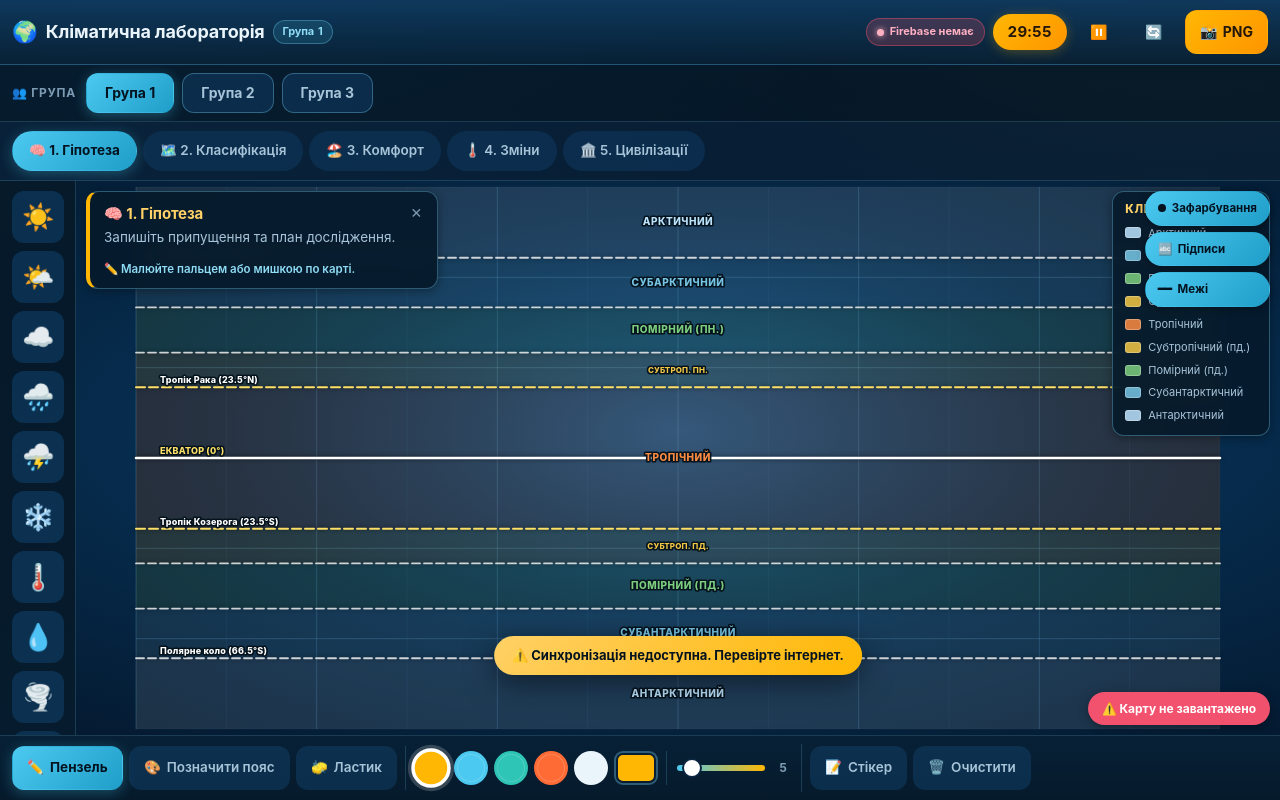
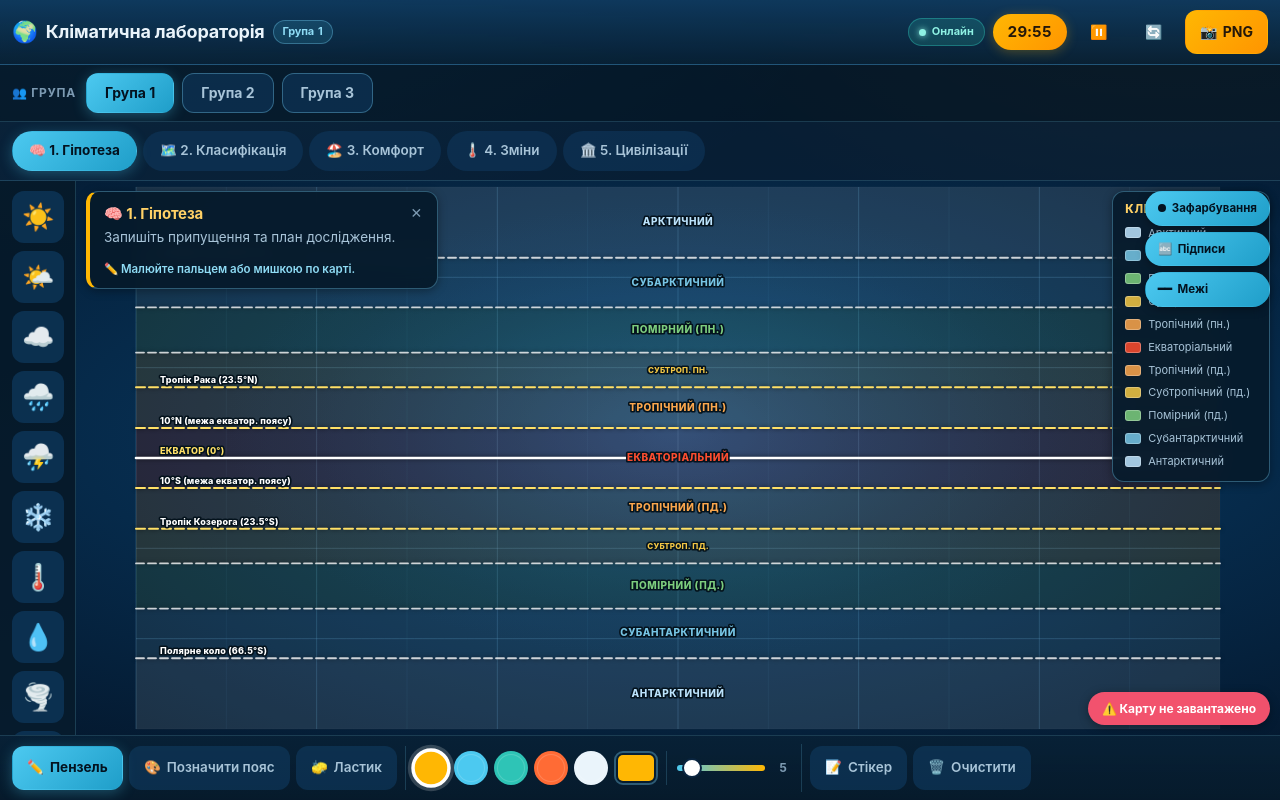
Before and after one commit to Lessa2332/2209klimat, a plain HTML site: page index.html in a window 1280 px wide. Drawn offline with nearby package versions, Linux system fonts and the light colour scheme; no server answers.

Commit message:
Update index.html

```diff
--- a/index.html
+++ b/index.html
@@ -81,30 +81,17 @@ input,textarea{font:inherit;color:inherit}
   color:var(--rain-soft);white-space:nowrap;}
 .header-controls{display:flex;align-items:center;gap:8px;flex:0 0 auto}
 
-/* ІНДИКАТОР ЗВ'ЯЗКУ */
-.net-indicator{
-  display:inline-flex;align-items:center;gap:6px;
-  padding:5px 10px;border-radius:999px;
-  font-size:11px;font-weight:700;
-  background:rgba(46,196,182,.2);color:#8ef0e2;
-  border:1px solid rgba(46,196,182,.4);
-  white-space:nowrap;
-}
-.net-indicator[data-online="false"]{
-  background:rgba(255,84,112,.2);color:#ffb1c2;
-  border-color:rgba(255,84,112,.4);
-}
-.net-indicator[data-online="unknown"]{
-  background:rgba(255,183,3,.2);color:#ffdf8a;
-  border-color:rgba(255,183,3,.4);
-}
-.net-indicator__dot{
-  width:7px;height:7px;border-radius:50%;background:currentColor;
-  box-shadow:0 0 6px currentColor;
-}
-@media (max-width:520px){
-  .net-indicator span:not(.net-indicator__dot){display:none}
-}
+.net-indicator{display:inline-flex;align-items:center;gap:6px;
+  padding:5px 10px;border-radius:999px;font-size:11px;font-weight:700;
+  background:rgba(46,196,182,.2);color:#8ef0e2;border:1px solid rgba(46,196,182,.4);
+  white-space:nowrap;}
+.net-indicator[data-online="false"]{background:rgba(255,84,112,.2);color:#ffb1c2;
+  border-color:rgba(255,84,112,.4);}
+.net-indicator[data-online="unknown"]{background:rgba(255,183,3,.2);color:#ffdf8a;
+  border-color:rgba(255,183,3,.4);}
+.net-indicator__dot{width:7px;height:7px;border-radius:50%;background:currentColor;
+  box-shadow:0 0 6px currentColor;}
+@media (max-width:520px){.net-indicator span:not(.net-indicator__dot){display:none}}
 
 .timer{font-variant-numeric:tabular-nums;font-weight:700;font-size:15px;
   letter-spacing:.02em;padding:7px 14px;border-radius:999px;
@@ -175,7 +162,6 @@ input,textarea{font:inherit;color:inherit}
 .icon-item:hover{background:rgba(31,110,166,.8);border-color:var(--rain);transform:translateY(-2px)}
 .icon-item:active{transform:scale(.92)}
 
-/* КАРТА */
 .map-container{position:relative;flex:1 1 auto;min-height:200px;overflow:hidden;
   background:radial-gradient(120% 90% at 50% 45%, #0a3d68 0%, #062a4a 42%, #04182e 78%, #020a14 100%);
   touch-action:manipulation;}
@@ -224,7 +210,6 @@ input,textarea{font:inherit;color:inherit}
   pointer-events:none;font-family:var(--font);letter-spacing:.02em;}
 .lat-label--equator{fill:#ffe066}
 
-/* ПОЛОТНО — ТЕПЕР НАДІЙНО ЛОВИТЬ ПАЛЕЦЬ */
 #drawCanvas{
   position:absolute;inset:0;width:100%;height:100%;z-index:2;
   touch-action:none;
@@ -282,7 +267,7 @@ input,textarea{font:inherit;color:inherit}
 .zone-info__close:hover{background:rgba(76,201,240,.16);color:#fff}
 
 .legend{position:absolute;top:10px;right:10px;z-index:6;
-  max-width:230px;padding:10px 12px;border-radius:var(--r-md);
+  max-width:250px;padding:10px 12px;border-radius:var(--r-md);
   background:rgba(6,26,43,.9);border:1px solid var(--line-strong);
   backdrop-filter:blur(8px);-webkit-backdrop-filter:blur(8px);
   font-size:11px;line-height:1.35;color:var(--text-dim);box-shadow:var(--shadow-1);}
@@ -385,7 +370,7 @@ input[type="range"]::-moz-range-thumb{width:18px;height:18px;border-radius:50%;
   .toolbar{flex-wrap:wrap;overflow:visible}
   .zone-info{max-width:420px;font-size:13.5px}
   .zone-info h2{font-size:15px}
-  .legend{max-width:270px}
+  .legend{max-width:280px}
 }
 @media (max-width:400px){
   .app-title__text{display:none}
@@ -395,7 +380,7 @@ input[type="range"]::-moz-range-thumb{width:18px;height:18px;border-radius:50%;
   .btn{padding:0 12px}
   .group-btn{padding:0 14px;font-size:13px}
   .tab{padding:0 13px;font-size:13px}
-  .legend{max-width:180px;font-size:10.5px}
+  .legend{max-width:200px;font-size:10.5px}
   .zone-info{font-size:12px;padding:9px 38px 9px 11px}
   .layer-toggle{padding:7px 10px;font-size:11px}
 }
@@ -563,7 +548,7 @@ input[type="range"]::-moz-range-thumb{width:18px;height:18px;border-radius:50%;
 
 <script>
 /* ============================================================
-   0. FIREBASE
+   0. FIREBASE — ініціалізація ВІДКЛАДЕНА до init()
    ============================================================ */
 const firebaseConfig = {
   apiKey: "AIzaSyAIqa_MF4sevTfg7Za8Fly3EK97dVYm_Q8",
@@ -574,20 +559,28 @@ const firebaseConfig = {
   messagingSenderId: "154142013253",
   appId: "1:154142013253:web:2b3bfde1a8ecea5565f02c"
 };
+
 let db = null;
 let fbError = null;
+
+function initFirebase(){
   try {
     if (typeof firebase === 'undefined') throw new Error('Firebase SDK не завантажено');
+    if (!firebase.apps || !firebase.apps.length) {
       firebase.initializeApp(firebaseConfig);
+    }
     db = firebase.database();
     console.log('[Firebase] OK — db готово');
+    return true;
   } catch (err) {
     fbError = err;
     console.error('[Firebase] Помилка ініціалізації:', err);
+    return false;
+  }
 }
 
 /* ============================================================
-   1. ДАНІ
+   1. ДАНІ — 11 КЛІМАТИЧНИХ ПОЯСІВ (з екваторіальним!)
    ============================================================ */
 const ZONE_BASE_OPACITY = 0.13;
 const ZONE_USER_OPACITY = 0.68;
@@ -601,8 +594,12 @@ const CLIMATE_BANDS = [
     desc:'Чотири пори року, помірні опади, ліси й степи.' },
   { id:'subtropical_n', name:'Субтропічний (пн.)', short:'СУБТРОП. ПН.',   lat:[ 23.5, 35   ], color:'#f6c945',
     desc:'Спекотне літо, м’яка зима, сухі й вологі області.' },
-  { id:'tropical',      name:'Тропічний',          short:'ТРОПІЧНИЙ',      lat:[-23.5, 23.5 ], color:'#ff8c42',
-    desc:'Спекотно цілий рік, тропічні ліси, савани, пустелі.' },
+  { id:'tropical_n',    name:'Тропічний (пн.)',    short:'ТРОП. ПН.',      lat:[ 10,   23.5 ], color:'#ffa94d',
+    desc:'Спекотно цілий рік, сухий сезон, пустелі й савани північної півкулі.' },
+  { id:'equatorial',    name:'Екваторіальний',     short:'ЕКВАТОР.',       lat:[-10,   10   ], color:'#ff4d2e',
+    desc:'Найспекотніший і найвологіший пояс: +27 °C і до 2500 мм опадів щодня. Тропічні ліси Амазонії, Конго, Індонезії.' },
+  { id:'tropical_s',    name:'Тропічний (пд.)',    short:'ТРОП. ПД.',      lat:[-23.5,-10   ], color:'#ffa94d',
+    desc:'Спекотно цілий рік, сухий сезон, савани й пустелі південної півкулі.' },
   { id:'subtropical_s', name:'Субтропічний (пд.)', short:'СУБТРОП. ПД.',   lat:[-35,  -23.5 ], color:'#f6c945',
     desc:'Спекотне літо, м’яка зима, середземноморський клімат.' },
   { id:'temperate_s',   name:'Помірний (пд.)',     short:'ПОМІРНИЙ ПД.',   lat:[-50,  -35   ], color:'#7fd07f',
@@ -614,15 +611,25 @@ const CLIMATE_BANDS = [
 ];
 
 const ZONE_BOUNDARIES = [
-  { lat: 66.5, type:'polar' }, { lat: 50, type:'mid' }, { lat: 35, type:'mid' },
-  { lat: 23.5, type:'tropic' }, { lat: 0, type:'equator' }, { lat:-23.5, type:'tropic' },
-  { lat:-35, type:'mid' }, { lat:-50, type:'mid' }, { lat:-66.5, type:'polar' }
+  { lat: 66.5, type:'polar' },
+  { lat: 50,   type:'mid'   },
+  { lat: 35,   type:'mid'   },
+  { lat: 23.5, type:'tropic'},
+  { lat: 10,   type:'tropic'},
+  { lat: 0,    type:'equator'},
+  { lat:-10,   type:'tropic'},
+  { lat:-23.5, type:'tropic'},
+  { lat:-35,   type:'mid'   },
+  { lat:-50,   type:'mid'   },
+  { lat:-66.5, type:'polar' }
 ];
 
 const LAT_LABELS = [
   { lat: 66.5, label:'Полярне коло (66.5°N)' },
   { lat: 23.5, label:'Тропік Рака (23.5°N)' },
-  { lat: 0, label:'ЕКВАТОР (0°)', equator:true },
+  { lat: 10,   label:'10°N (межа екватор. поясу)' },
+  { lat: 0,    label:'ЕКВАТОР (0°)', equator:true },
+  { lat:-10,   label:'10°S (межа екватор. поясу)' },
   { lat:-23.5, label:'Тропік Козерога (23.5°S)' },
   { lat:-66.5, label:'Полярне коло (66.5°S)' }
 ];
@@ -643,9 +650,9 @@ const COUNTRY_CLIMATE = {
   'Egypt':{uk:'Єгипет',zone:'Тропічний пустельний',t:'+25 °C',rain:'25 мм/рік',note:'Долина Нілу — оаза життя.'},
   'Morocco':{uk:'Марокко',zone:'Середземноморський / пустельний',t:'+18 °C',rain:'300 мм/рік',note:'Атлас, Сахара.'},
   'Nigeria':{uk:'Нігерія',zone:'Тропічний',t:'+27 °C',rain:'1200 мм/рік',note:'Савана й тропічні ліси.'},
-  'Kenya':{uk:'Кенія',zone:'Тропічний (височинний)',t:'+22 °C',rain:'700 мм/рік',note:'Савана, Великий рифт.'},
+  'Kenya':{uk:'Кенія',zone:'Екваторіальний (височинний)',t:'+22 °C',rain:'700 мм/рік',note:'Савана, Великий рифт.'},
   'South Africa':{uk:'ПАР',zone:'Субтропічний / помірний',t:'+17 °C',rain:'500 мм/рік',note:'Мис Доброї Надії.'},
-  'Ethiopia':{uk:'Ефіопія',zone:'Тропічний (височинний)',t:'+22 °C',rain:'800 мм/рік',note:'Нагір’я, витоки Нілу.'},
+  'Ethiopia':{uk:'Ефіопія',zone:'Екваторіальний (височинний)',t:'+22 °C',rain:'800 мм/рік',note:'Нагір’я, витоки Нілу.'},
   'Saudi Arabia':{uk:'Саудівська Аравія',zone:'Тропічний пустельний',t:'+28 °C',rain:'60 мм/рік',note:'Найбільша пустеля — Руб-ель-Халі.'},
   'Iran':{uk:'Іран',zone:'Субтропічний / пустельний',t:'+17 °C',rain:'250 мм/рік',note:'Плато, гори Ельбурс.'},
   'India':{uk:'Індія',zone:'Тропічний / субтропічний',t:'+25 °C',rain:'1100 мм/рік',note:'Мусони, Гімалаї.'},
@@ -658,12 +665,12 @@ const COUNTRY_CLIMATE = {
   'Australia':{uk:'Австралія',zone:'Від тропічного до помірного',t:'+22 °C',rain:'450 мм/рік',note:'Пустелі в центрі, тропіки на півночі.'},
   'New Zealand':{uk:'Нова Зеландія',zone:'Помірний морський',t:'+12 °C',rain:'1200 мм/рік',note:'Океанічний, м’який.'},
   'Mexico':{uk:'Мексика',zone:'Тропічний / субтропічний',t:'+22 °C',rain:'700 мм/рік',note:'Від пустель до тропіків.'},
-  'Brazil':{uk:'Бразилія',zone:'Тропічний / екваторіальний',t:'+25 °C',rain:'1700 мм/рік',note:'Амазонія — «легені планети».'},
+  'Brazil':{uk:'Бразилія',zone:'Екваторіальний / тропічний',t:'+25 °C',rain:'1700 мм/рік',note:'Амазонія — «легені планети».'},
   'Argentina':{uk:'Аргентина',zone:'Помірний / субтропічний',t:'+15 °C',rain:'600 мм/рік',note:'Пампаси, Анди.'},
   'Chile':{uk:'Чилі',zone:'Від пустельного до субантарктичного',t:'+10 °C',rain:'500 мм/рік',note:'Найдовша країна світу.'},
-  'Peru':{uk:'Перу',zone:'Тропічний (височинний)',t:'+20 °C',rain:'400 мм/рік',note:'Анди, узбережжя Тихого океану.'},
+  'Peru':{uk:'Перу',zone:'Екваторіальний (височинний)',t:'+20 °C',rain:'400 мм/рік',note:'Анди, узбережжя Тихого океану.'},
   'Colombia':{uk:'Колумбія',zone:'Екваторіальний',t:'+26 °C',rain:'2500 мм/рік',note:'Дві океанські берегові лінії.'},
-  'Venezuela':{uk:'Венесуела',zone:'Тропічний',t:'+27 °C',rain:'1500 мм/рік',note:'Водоспад Анхель.'},
+  'Venezuela':{uk:'Венесуела',zone:'Екваторіальний / тропічний',t:'+27 °C',rain:'1500 мм/рік',note:'Водоспад Анхель.'},
   'Cuba':{uk:'Куба',zone:'Тропічний',t:'+26 °C',rain:'1300 мм/рік',note:'Карибський острів.'},
   'Canada':{uk:'Канада',zone:'Субарктичний / помірний',t:'−4 °C',rain:'500 мм/рік',note:'Друга за площею країна.'},
   'United States of America':{uk:'США',zone:'Від помірного до тропічного',t:'+10 °C',rain:'700 мм/рік',note:'Різноманіття від Аляски до Флориди.'},
@@ -1042,7 +1049,6 @@ function attachMapEvents(){
           state.data.zoneFills[id] = state.color;
         }
         applyZoneFills();
-        // Анімація успішного зафарбування
         zoneEl.classList.remove('zone-filled-anim');
         void zoneEl.offsetWidth;
         zoneEl.classList.add('zone-filled-anim');
@@ -1103,7 +1109,7 @@ function updateZoneHint(){
 }
 
 /* ============================================================
-   8. ПОЛОТНО — НАДІЙНЕ МАЛЮВАННЯ ПАЛЬЦЕМ
+   8. ПОЛОТНО — ПАЛЕЦЬ + МИШКА
    ============================================================ */
 function resizeCanvasBacking(){
   const rect = canvas.getBoundingClientRect();
@@ -1132,7 +1138,6 @@ function renderCanvas(url){
     ctx.clearRect(0, 0, canvas.width, canvas.height);
     ctx.drawImage(img, 0, 0, canvas.width, canvas.height);
   };
-  img.onerror = () => console.warn('[Canvas] Не вдалося завантажити зображення');
   img.src = url;
 }
 
@@ -1200,7 +1205,6 @@ function endStroke(){
 }
 
 function attachCanvasEvents(){
-  // Допоміжна: універсальна точка з будь-якої події
   function getPoint(e){
     const r = canvas.getBoundingClientRect();
     let cx, cy;
@@ -1214,7 +1218,6 @@ function attachCanvasEvents(){
     return { x: cx - r.left, y: cy - r.top };
   }
 
-  // ─── TOUCH (для пальця/стилуса) ───
   let touching = false;
   canvas.addEventListener('touchstart', e => {
     if (e.touches.length !== 1) return;
@@ -1239,21 +1242,17 @@ function attachCanvasEvents(){
   canvas.addEventListener('touchend', endTouch, { passive: false });
   canvas.addEventListener('touchcancel', endTouch, { passive: false });
 
-  // ─── MOUSE (для мишки) ───
-  // Синтетичні mouse-події після touch ігноруємо, бо touch викликав preventDefault
   canvas.addEventListener('mousedown', e => {
     if (e.button !== 0) return;
     e.preventDefault();
     const p = getPoint(e);
     beginStrokeAt(p.x, p.y);
   });
-
   canvas.addEventListener('mousemove', e => {
     if (!state.isDrawing) return;
     const p = getPoint(e);
     moveStrokeTo(p.x, p.y);
   });
-
   canvas.addEventListener('mouseup', () => { if (state.isDrawing) endStroke(); });
   canvas.addEventListener('mouseleave', () => { if (state.isDrawing) endStroke(); });
 }
@@ -1493,7 +1492,7 @@ function renderBoard(){
 }
 
 /* ============================================================
-   13. FIREBASE — ОПТИМІЗОВАНА СИНХРОНІЗАЦІЯ
+   13. FIREBASE — СИНХРОНІЗАЦІЯ
    ============================================================ */
 const refsFor = (g, z) => {
   const base = `groups/group${g}/zones/${z}`;
@@ -1522,7 +1521,6 @@ function attachListeners(){
   state.refDrawing = r.drawing;
   state.refBoard   = r.board;
 
-  // ─── drawing ───
   state.handlerDrawing = r.drawing.on('value', snap => {
     const url = snap.val() || null;
     console.log('[Sync] drawing отримано, довжина:', url ? url.length : 0,
@@ -1537,7 +1535,6 @@ function attachListeners(){
     setNetIndicator(false, 'Помилка читання');
   });
 
-  // ─── board (стікери, іконки, зафарбування) ───
   state.handlerBoard = r.board.on('value', snap => {
     const data = snap.val();
     if (!data) return;
@@ -1555,7 +1552,6 @@ function attachListeners(){
 }
 
 function scheduleSave(kind){
-  // Швидке збереження — майже без затримки
   clearTimeout(state.saveTimer[kind]);
   const delay = kind === 'drawing' ? 250 : 200;
   state.saveTimer[kind] = setTimeout(() => flushSave(kind), delay);
@@ -1568,10 +1564,8 @@ function flushSave(kind, opts = {}){
   }
   const kinds = kind ? [kind] : ['drawing', 'board'];
 
-  // Зберігаємо "drawing"
   if (kinds.includes('drawing') && (state.dirtyDrawing || opts.force)){
     if (!state.refDrawing){
-      console.warn('[Save] refDrawing відсутній, повторна спроба через 300мс');
       setTimeout(() => flushSave('drawing', opts), 300);
       return;
     }
@@ -1582,19 +1576,15 @@ function flushSave(kind, opts = {}){
       .then(() => {
         state.dirtyDrawing = false;
         console.log('[Save] drawing OK');
-        if (!statusTimer){
-          setStatus('🟢 Синхронізовано', 'ok');
-        }
+        if (!statusTimer) setStatus('🟢 Синхронізовано', 'ok');
       })
       .catch(err => {
         console.error('[Save] drawing FAIL:', err);
         flashStatus('⚠️ Не вдалося зберегти', 'error', 3500);
-        // Спробувати ще раз через 1 секунду
         setTimeout(() => { state.dirtyDrawing = true; flushSave('drawing'); }, 1000);
       });
   }
 
-  // Зберігаємо "board"
   if (kinds.includes('board') && (state.dirtyBoard || opts.force)){
     if (!state.refBoard){
       setTimeout(() => flushSave('board', opts), 300);
@@ -1620,7 +1610,6 @@ function flushSave(kind, opts = {}){
   }
 }
 
-/* Ручна синхронізація — примусово вивантажує все і перечитує */
 function forceSyncNow(){
   if (!db){
     showToast('❌ Firebase недоступний');
@@ -1630,12 +1619,10 @@ function forceSyncNow(){
   state.syncInProgress = true;
   flashStatus('🔄 Синхронізація…', 'busy', 3000);
 
-  // 1. Вивантажити локальні зміни
   state.dirtyDrawing = true;
   state.dirtyBoard = true;
   flushSave(null, { force: true });
 
-  // 2. Перечитати з сервера
   setTimeout(() => {
     const r = refsFor(state.group, state.zone);
     r.drawing.once('value').then(snap => {
@@ -1668,7 +1655,7 @@ function forceSyncNow(){
    ============================================================ */
 function openBoard(group, zone){
   console.log('[Board] Відкриваємо', `group${group}/${zone}`);
-  flushSave();  // зберегти поточне
+  flushSave();
   detachListeners();
   state.group = group;
   state.zone  = zone;
@@ -1793,7 +1780,6 @@ function bindConnection(){
   window.addEventListener('online',  () => {
     setNetIndicator(true, 'Онлайн');
     flashStatus('🟢 Знову онлайн', 'ok');
-    // Після повернення онлайн — примусово зберегти
     flushSave(null, { force: true });
   });
   window.addEventListener('offline', () => {
@@ -1895,7 +1881,6 @@ function bindUI(){
   });
 
   window.addEventListener('beforeunload', () => {
-    // Спроба зберегти при закритті — синхронно
     if (db && state.refDrawing){
       try { state.refDrawing.set(state.data.canvas || null); } catch(_){}
     }
@@ -1914,12 +1899,10 @@ function bindUI(){
 
   document.addEventListener('visibilitychange', () => {
     if (document.visibilityState === 'hidden'){
-      // При згортанні — зберегти
       state.dirtyDrawing = true;
       state.dirtyBoard = true;
       flushSave(null, { force: true });
     } else {
-      // При поверненні — перечитати з сервера
       forceSyncNow();
     }
   });
@@ -1945,6 +1928,10 @@ function bindResize(){
    20. ІНІЦІАЛІЗАЦІЯ
    ============================================================ */
 function init(){
+  // ⬇️ ГОЛОВНА ПРАВКА: ініціалізуємо Firebase ТУТ, а не вгорі файлу.
+  // На цей момент усі defer-скрипти вже завантажені.
+  initFirebase();
+
   console.log('[App] Старт. Firebase:', db ? 'OK' : 'FAIL');
   buildIconGallery();
   buildTabs();
@@ -1970,7 +1957,6 @@ function init(){
   startTimer();
   updateZoneHint();
 
-  // Показати помилку Firebase якщо є
   if (!db && fbError){
     setTimeout(() => {
       showToast('⚠️ Синхронізація недоступна. Перевірте інтернет.', 5000);
```
Lines whose indentation alone changed are shown as unchanged.
